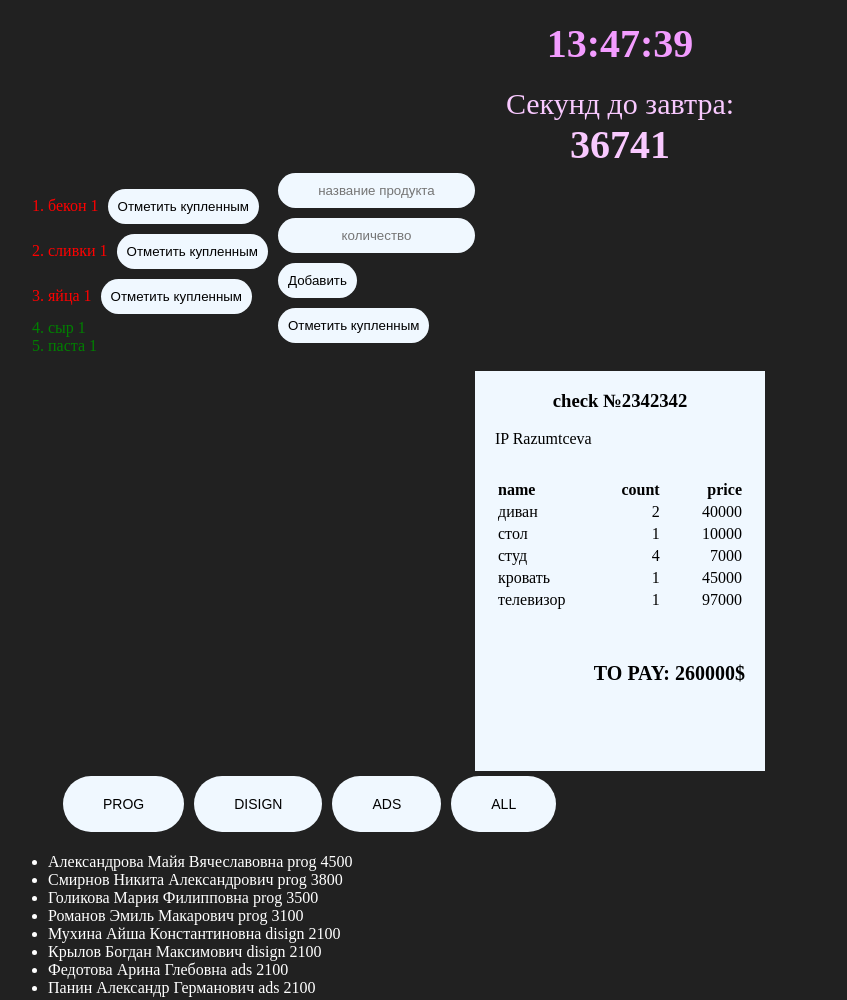
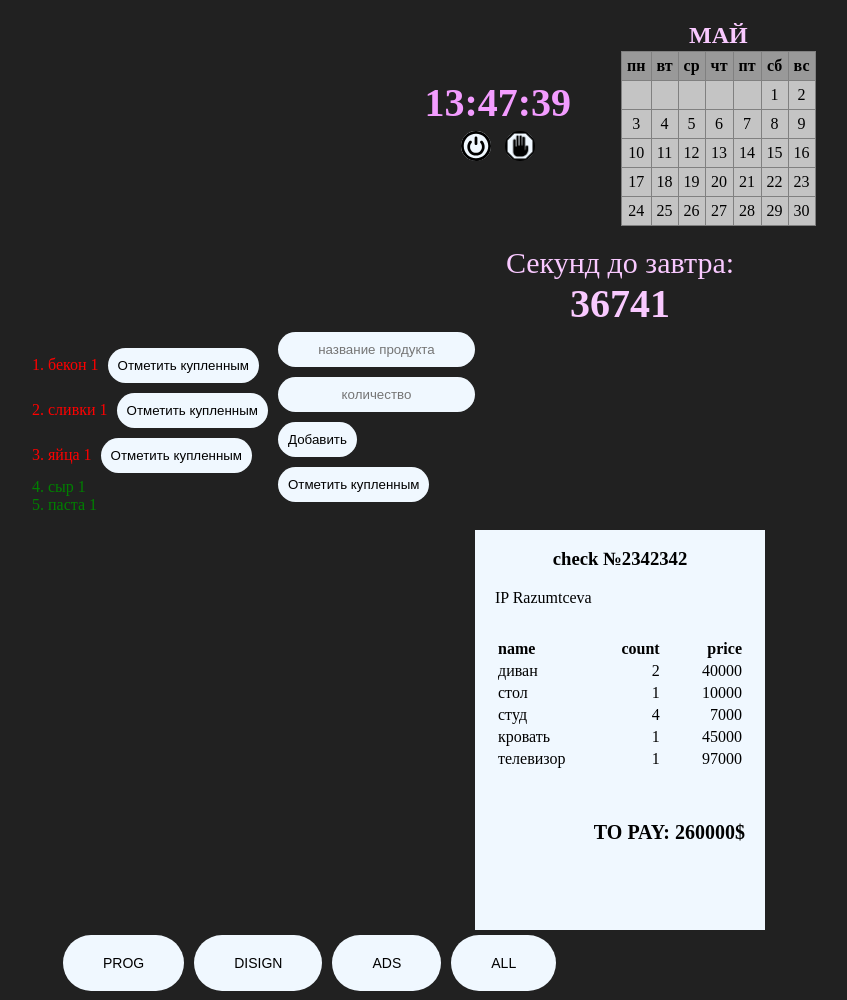
Before and after one commit to razumcevvaa/vite-project, a website built with Vite: page index.html in a window 1280 px wide. Shown: the top 1000 px of the page, without its empty margins (20-867 px from the left). Built offline with nearby package versions, Linux system fonts and the light colour scheme.

Commit message:
watchhhh

```diff
--- a/index.html
+++ b/index.html
@@ -11,10 +11,23 @@
 <body>
   <script type="module" src="/src/main.ts"></script>
   <div class="container">
-    <div id="secondsToTomorrow"></div>
-    <p class="lol">Секунд до завтра:</p>
-    <div id="time-tom"></div>
+    <div class="headerB">
+      <div style="display: flex; flex-direction: column; justify-content: center; align-items: center;">
+        <div id="secondsToTomorrow"></div>
+        <div>
+          <input type="button" id="watch-start">
+          <input type="button" id="watch-stop">
+        </div>
+      </div>
 
+      <div id="calendar"></div>
+      <!-- <input type="number" id="month" min="1" max="12" placeholder="месяц" style="width: 50px;">
+      <input type="submit" id="month-sub" style="margin: 0;"> -->
+    </div>
+    <div>
+      <p class="lol">Секунд до завтра:</p>
+      <div id="time-tom"></div>
+    </div>
     <div class="shop-list" id="PZ22z2" style="display: flex;">
       <ol id="toBuyList"></ol>
       <div>
@@ -110,7 +123,6 @@
         </ul>
       </li>
     </ul>
-    <div id="calendar"></div>
   </div>
 </body>
 
--- a/src/main.ts
+++ b/src/main.ts
@@ -2291,15 +2291,28 @@ function getSecondsToTomorrow() {
     return Math.floor(diff / 1000)
 }
 console.log(getSecondsToTomorrow())
-
+//!ЧАСЫ
 const timeNodeDIV = document.getElementById('secondsToTomorrow') as HTMLDivElement
 function getCurrentTimeString() {
     return new Date().toTimeString().replace(/ .*/, '')
 }
-setInterval(
-    () => timeNodeDIV.innerHTML = getCurrentTimeString(),
+let timerId = setInterval(() =>
+    timeNodeDIV.innerHTML = getCurrentTimeString(),
     1000
 )
+const watchS = document.getElementById('watch-start') as HTMLInputElement
+const watchSTop = document.getElementById('watch-stop') as HTMLInputElement
+watchS.addEventListener('click', () => {
+    clearInterval(timerId)
+    timerId = setInterval(() =>
+        timeNodeDIV.innerHTML = getCurrentTimeString(),
+        1000)
+})
+watchSTop.addEventListener('click', () => {
+    clearInterval(timerId)
+})
+
+
 const timeTomDIV = document.getElementById('time-tom') as HTMLDivElement
 
 function timeTomorr() {
@@ -2608,7 +2621,45 @@ for (let li of listAn) {
 }
 
 // 3 Создайте календарь в виде таблицы
-function createCalendar(elem: HTMLElement, year: number, month: number) {
-    let data = new Date(year, month - 1)
-
-}
+function createCalendar(elem: any, year: number, month: number) {
+    let mon = month - 1
+    let data = new Date(year, mon)
+    let table = `<h4>${getMonth(mon)}</h4><table><tr><th>пн</th><th>вт</th><th>ср</th><th>чт</th><th>пт</th><th>сб</th><th>вс</th><tr/><tr>`
+    for (let i = 0; i < getDay(data); i++) {
+        table += '<td></td>'
+    }
+
+    while (data.getMonth() == mon) {
+        table += '<td>' + data.getDate() + '</td>'
+        if (getDay(data) % 7 == 6) {
+            table += '</tr><tr>'
+        }
+        data.setDate(data.getDate() + 1)
+    }
+
+    if (getDay(data) != 0) {
+        for (let i = getDay(data); i < 7; i++) {
+            table += '<td></td>'
+        }
+    }
+    table += '</tr></table>'
+    elem.innerHTML = table
+}
+function getDay(date: Date) {
+    let day = date.getDay()
+    if (day == 0) day = 7
+    return day - 1
+}
+function getMonth(monthN: number) {
+    const months = ['январь', 'февраль', 'март', 'апрель', 'май', 'июнь', 'июль', 'август', 'сентябрь', 'октябрь', 'ноябрь', 'декабрь']
+    return months[monthN - 1]
+}
+
+let calendar = document.getElementById('calendar')
+createCalendar(calendar, 2024, 6)
+
+// const calMonthInp = document.getElementById('month') as HTMLInputElement
+// const calenInp = document.getElementById('month-sub') as HTMLInputElement
+// calenInp.addEventListener('click'()=> {
+//     calMonthInp.createCalendar(cancelAnimationFrame, 2024, calMonthInp.value)
+// })
--- a/src/style.css
+++ b/src/style.css
@@ -154,6 +154,7 @@ input {
   margin: 0 30px;
   margin-bottom: 50px;
 }
+
 #fillM {
   border-radius: 100px;
   margin-bottom: 50px;
@@ -163,3 +164,52 @@ input {
   color: #fff;
   margin: 20px;
 }
+
+#calendar>table {
+  border-collapse: collapse;
+}
+
+#calendar td {
+  border: 1px solid grey;
+  background-color: rgb(196, 196, 196);
+  padding: 5px;
+  text-align: center;
+}
+
+#calendar th {
+  border: 1px solid grey;
+  padding: 5px;
+  text-align: center;
+  background-color: rgb(153, 153, 153);
+}
+
+#calendar h4 {
+  font-size: 24px;
+  margin: 2px;
+  text-align: center;
+  color: rgb(249, 201, 255);
+  text-transform: uppercase;
+}
+
+.headerB {
+  display: flex;
+  align-items: center;
+  padding: 0 50px;
+  gap: 50px;
+  justify-content: center;
+}
+
+#watch-start,
+#watch-stop {
+  width: 30px;
+  height: 30px;
+}
+
+#watch-start {
+  background-image: url(./старт.svg);
+  background-size: cover;
+}
+#watch-stop{
+  background-image: url(./стоппп.png);
+  background-size: cover;
+}
```
Also changed, not shown: src/старт.svg (added), src/стоппп.png (added).
